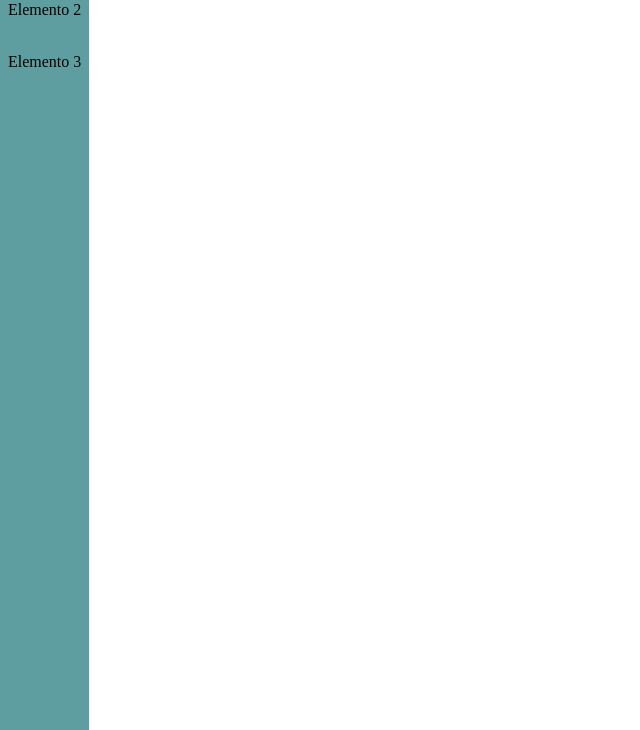
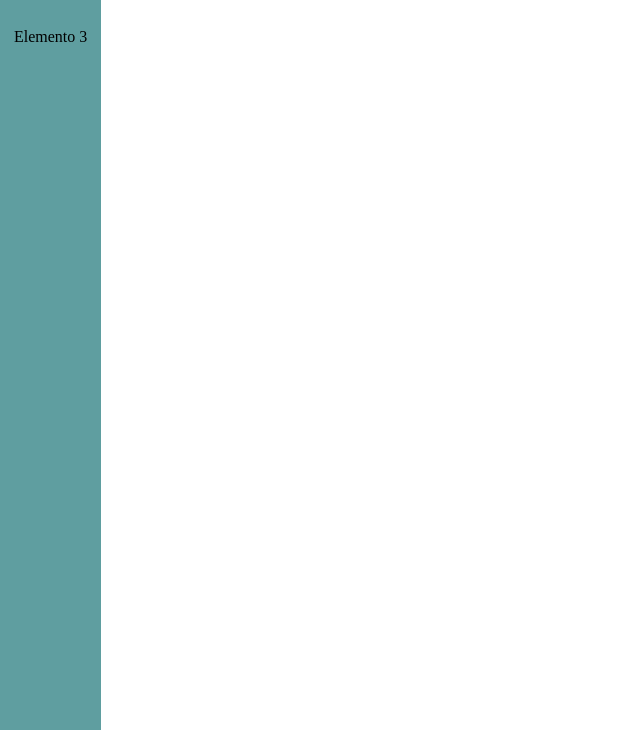
Before and after one commit to SrDiamond/OpenBootcamp, a plain HTML site: page HTML/10.Introducción al diseño responsive/index.html in a window 1280 px wide. Shown: the part 70-800 px from the top of the page, without its empty margins (0-640 px from the left). Drawn offline with Linux system fonts and the light colour scheme.

Commit message:
Ejercicio_10
Eliminacion de lineas sobrantes

```diff
--- a/HTML/10.Introducción al diseño responsive/style.css
+++ b/HTML/10.Introducción al diseño responsive/style.css
@@ -23,12 +23,9 @@ body{
 }
 
 .elementos {
-    display: flex;
     justify-content: center;
-    align-items: center;
     text-align: center;
-    padding: 4px;
-    height: 5vh;
+    padding: 10px;
 }
 
 @media (max-width: 640px){
```
